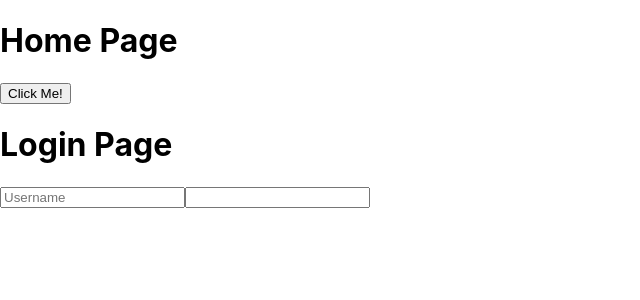
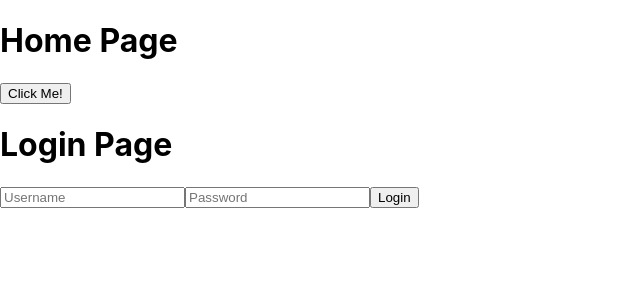
Before and after one commit to mecsung/CTAPDEVL-BSCS231A, a React (Create React App) app in the folder frontend/: page / in a window 1280 px wide. Shown: the top 300 px of the page, without its empty margins (0-640 px from the left). Built offline with nearby package versions, Linux system fonts and the light colour scheme.

Commit message:
almost done
almost

```diff
--- a/frontend/src/pages/Login.js
+++ b/frontend/src/pages/Login.js
@@ -4,7 +4,8 @@ const Login = () => {
             <h1>Login Page</h1>
             <form action="">
                 <input type="text" placeholder="Username"/>
-                <input type="password" name="" id="" />
+                <input type="password" placeholder="Password" name="" id="" />
+                <button type="submit">Login</button>
             </form>
         </div>
     )
```
